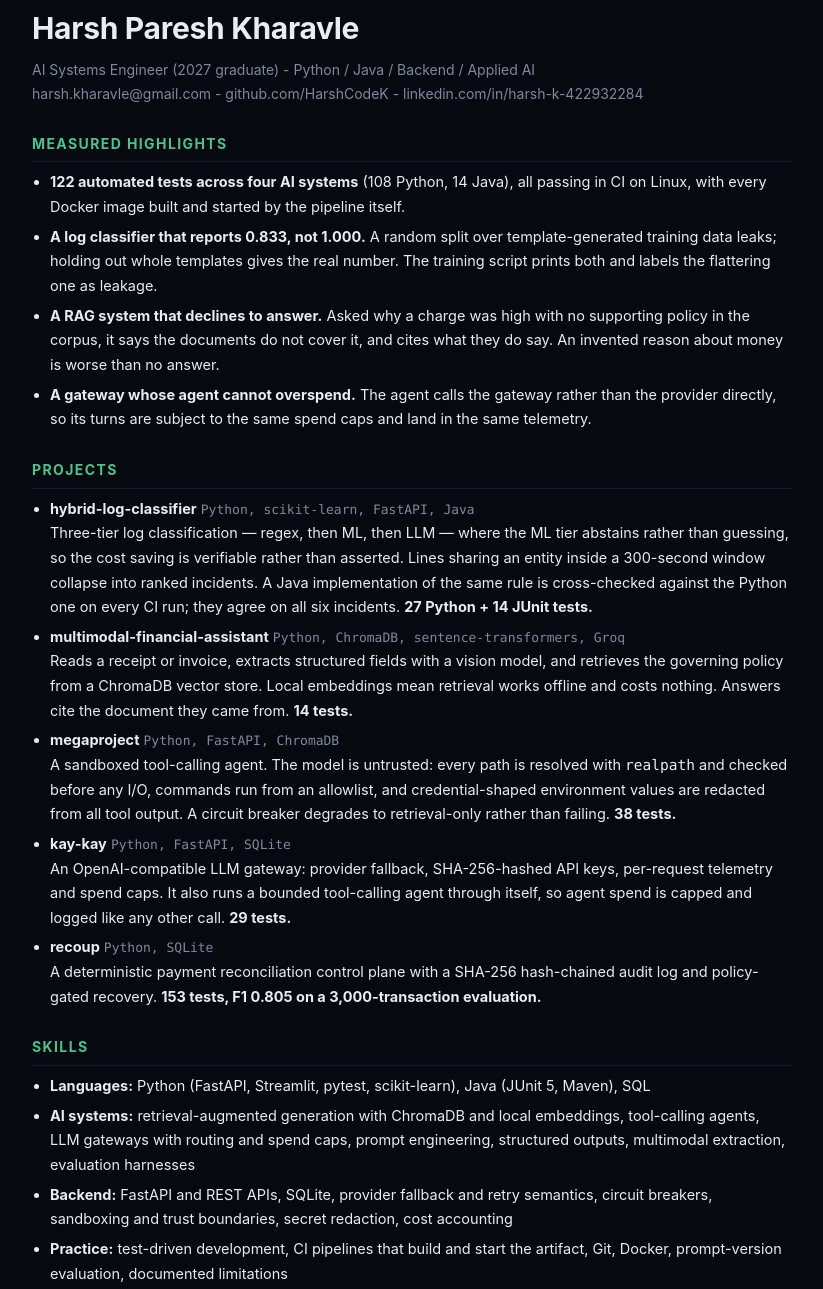
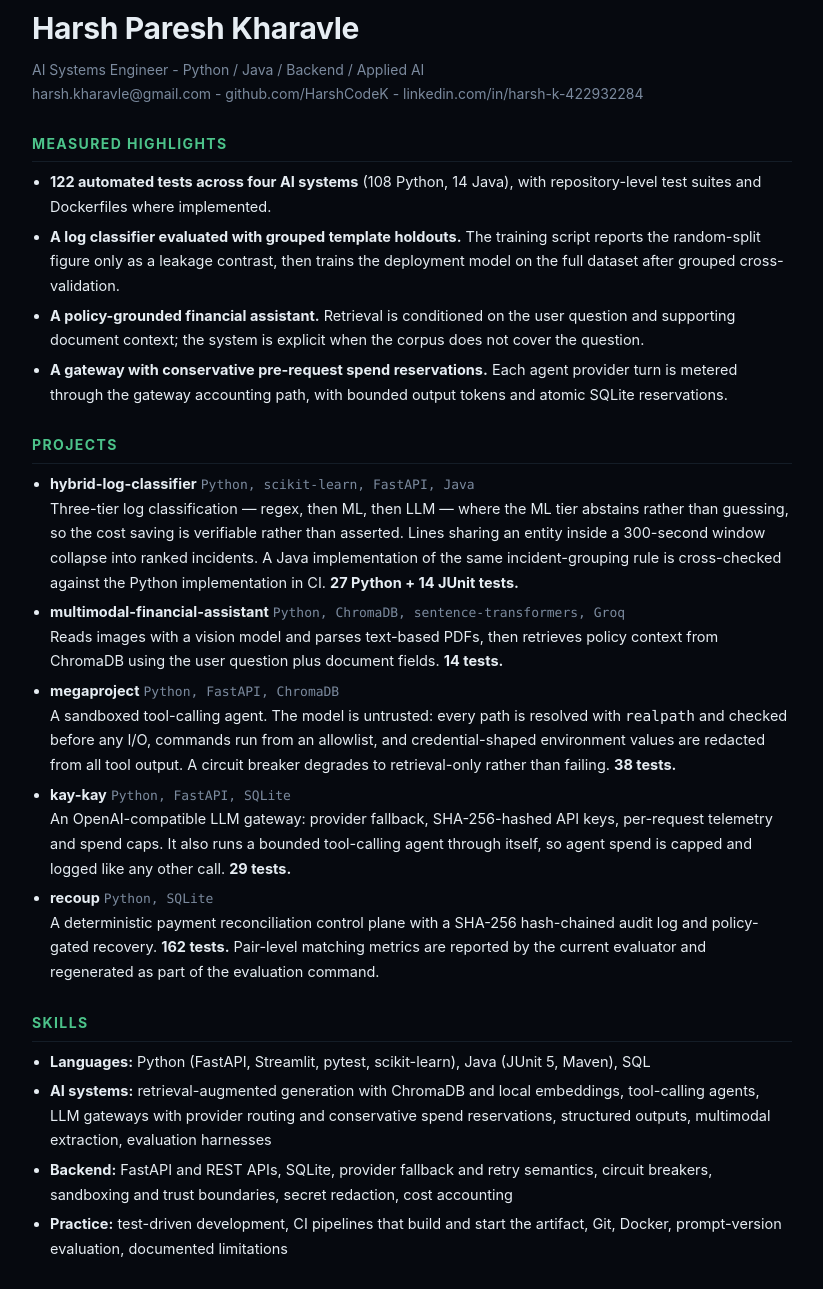
Before and after one commit to HarshCodeK/HarshCodeK, a website: page resume.html in a window 1280 px wide. Shown: the part 31-1320 px from the top of the page, without its empty margins (228-1051 px from the left). Drawn offline with Linux system fonts and the light colour scheme.

Commit message:
docs: make resume representation match verified repos

```diff
--- a/resume.html
+++ b/resume.html
@@ -29,21 +29,15 @@
 <body>
 <div class="sheet">
   <h1>Harsh Paresh Kharavle</h1>
-  <div class="contact">AI Systems Engineer (2027 graduate) - Python / Java / Backend / Applied AI<br>
+  <div class="contact">AI Systems Engineer - Python / Java / Backend / Applied AI<br>
   harsh.kharavle@gmail.com - github.com/HarshCodeK - linkedin.com/in/harsh-k-422932284</div>
 
   <h2>Measured highlights</h2>
   <ul>
-    <li><b>122 automated tests across four AI systems</b> (108 Python, 14 Java), all passing in CI on
-    Linux, with every Docker image built and started by the pipeline itself.</li>
-    <li><b>A log classifier that reports 0.833, not 1.000.</b> A random split over template-generated
-    training data leaks; holding out whole templates gives the real number. The training script prints
-    both and labels the flattering one as leakage.</li>
-    <li><b>A RAG system that declines to answer.</b> Asked why a charge was high with no supporting
-    policy in the corpus, it says the documents do not cover it, and cites what they do say. An invented
-    reason about money is worse than no answer.</li>
-    <li><b>A gateway whose agent cannot overspend.</b> The agent calls the gateway rather than the
-    provider directly, so its turns are subject to the same spend caps and land in the same telemetry.</li>
+    <li><b>122 automated tests across four AI systems</b> (108 Python, 14 Java), with repository-level test suites and Dockerfiles where implemented.</li>
+    <li><b>A log classifier evaluated with grouped template holdouts.</b> The training script reports the random-split figure only as a leakage contrast, then trains the deployment model on the full dataset after grouped cross-validation.</li>
+    <li><b>A policy-grounded financial assistant.</b> Retrieval is conditioned on the user question and supporting document context; the system is explicit when the corpus does not cover the question.</li>
+    <li><b>A gateway with conservative pre-request spend reservations.</b> Each agent provider turn is metered through the gateway accounting path, with bounded output tokens and atomic SQLite reservations.</li>
   </ul>
 
   <h2>Projects</h2>
@@ -51,14 +45,11 @@
     <li><span class="role">hybrid-log-classifier</span> <span class="meta">Python, scikit-learn, FastAPI, Java</span><br>
     Three-tier log classification &mdash; regex, then ML, then LLM &mdash; where the ML tier abstains
     rather than guessing, so the cost saving is verifiable rather than asserted. Lines sharing an entity
-    inside a 300-second window collapse into ranked incidents. A Java implementation of the same rule is
-    cross-checked against the Python one on every CI run; they agree on all six incidents.
+    inside a 300-second window collapse into ranked incidents. A Java implementation of the same incident-grouping rule is cross-checked against the Python implementation in CI.
     <b>27 Python + 14 JUnit tests.</b></li>
 
     <li><span class="role">multimodal-financial-assistant</span> <span class="meta">Python, ChromaDB, sentence-transformers, Groq</span><br>
-    Reads a receipt or invoice, extracts structured fields with a vision model, and retrieves the
-    governing policy from a ChromaDB vector store. Local embeddings mean retrieval works offline and
-    costs nothing. Answers cite the document they came from. <b>14 tests.</b></li>
+    Reads images with a vision model and parses text-based PDFs, then retrieves policy context from ChromaDB using the user question plus document fields. <b>14 tests.</b></li>
 
     <li><span class="role">megaproject</span> <span class="meta">Python, FastAPI, ChromaDB</span><br>
     A sandboxed tool-calling agent. The model is untrusted: every path is resolved with <code>realpath</code>
@@ -73,15 +64,15 @@
 
     <li><span class="role">recoup</span> <span class="meta">Python, SQLite</span><br>
     A deterministic payment reconciliation control plane with a SHA-256 hash-chained audit log and
-    policy-gated recovery. <b>153 tests, F1 0.805 on a 3,000-transaction evaluation.</b></li>
+    policy-gated recovery. <b>162 tests.</b> Pair-level matching metrics are reported by the current evaluator and regenerated as part of the evaluation command.</li>
   </ul>
 
   <h2>Skills</h2>
   <ul>
     <li><b>Languages:</b> Python (FastAPI, Streamlit, pytest, scikit-learn), Java (JUnit 5, Maven), SQL</li>
     <li><b>AI systems:</b> retrieval-augmented generation with ChromaDB and local embeddings, tool-calling
-    agents, LLM gateways with routing and spend caps, prompt engineering, structured outputs, multimodal
-    extraction, evaluation harnesses</li>
+    agents, LLM gateways with provider routing and conservative spend reservations, structured outputs,
+    multimodal extraction, evaluation harnesses</li>
     <li><b>Backend:</b> FastAPI and REST APIs, SQLite, provider fallback and retry semantics, circuit
     breakers, sandboxing and trust boundaries, secret redaction, cost accounting</li>
     <li><b>Practice:</b> test-driven development, CI pipelines that build and start the artifact, Git,
@@ -96,7 +87,7 @@
   </ul>
 
   <p class="small muted" style="margin-top:22px">Every test count above is reproducible: run
-  <code>python -m pytest tests/ -q</code> in the linked repository. Figures measured 2026-10-02.</p>
+  <code>python -m pytest tests/ -q</code> in the linked repository. Figures are maintained against the current repository state; rerun the linked project tests/evaluations before submitting the resume.</p>
 </div>
 <script>console.log("print this page to PDF: Ctrl+P, save as PDF, margins default");</script>
 </body>
```
